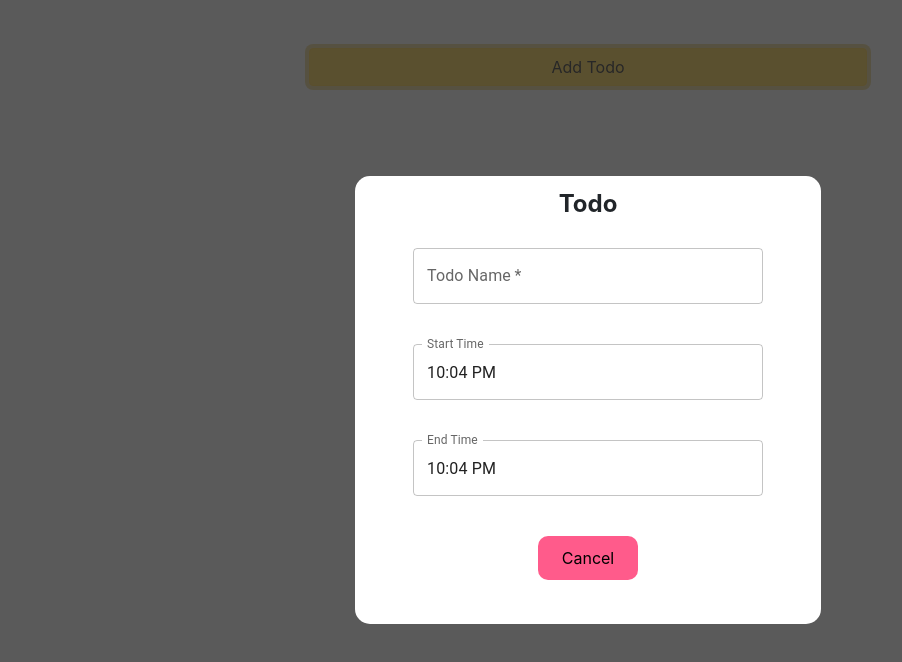
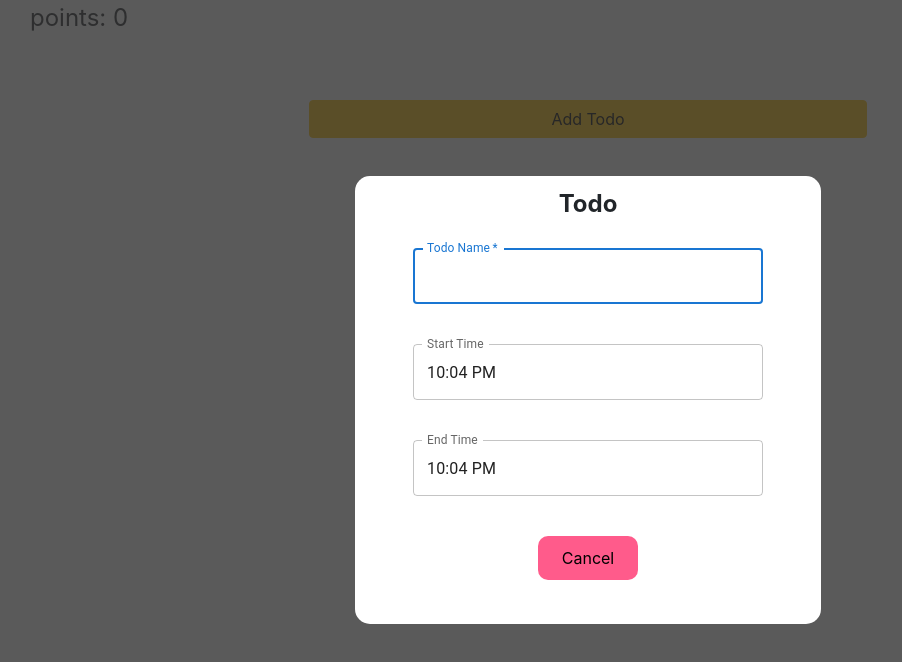
Before and after one commit to kerlous0/Todo-App, a React (Create React App) app: page / in a window 1280 px wide. Both pictures are taken after a click on the button "Add Todo". Shown: the top 662 px of the page, without its empty margins (52-954 px from the left). Built offline with nearby package versions, Linux system fonts and the light colour scheme.

Commit message:
edit & points & styles & rebuild

```diff
--- a/package.json
+++ b/package.json
@@ -6,11 +6,17 @@
     "@date-io/dayjs": "^3.0.0",
     "@emotion/react": "^11.11.3",
     "@emotion/styled": "^11.11.0",
+    "@fortawesome/fontawesome-svg-core": "^6.5.1",
+    "@fortawesome/free-brands-svg-icons": "^6.5.1",
+    "@fortawesome/free-regular-svg-icons": "^6.5.1",
+    "@fortawesome/free-solid-svg-icons": "^6.5.1",
+    "@fortawesome/react-fontawesome": "^0.2.0",
     "@mui/material": "^5.15.7",
     "@mui/x-date-pickers": "^6.19.3",
     "@testing-library/jest-dom": "^5.17.0",
     "@testing-library/react": "^13.4.0",
     "@testing-library/user-event": "^13.5.0",
+    "date-fns": "^3.3.1",
     "dayjs": "^1.11.10",
     "react": "^18.2.0",
     "react-dom": "^18.2.0",
--- a/src/App.css
+++ b/src/App.css
@@ -11,7 +11,7 @@
   position: relative;
   border-radius: 14px;
   background-color: rgba(0, 255, 255, 0.316);
-  margin-bottom: 5px;
+  margin: 0 auto 15px auto ;
 }
 
 .listgroupitem:last-child {
@@ -29,6 +29,17 @@
   transition: all .2s ease-in-out;
 }
 
-.right:hover {
+.left {
+  position: absolute;
+  right: -13px;
+  top: -5px;
+  background-color: rgb(255, 120, 47);
+  border-radius: 15px;
+  font-size: 27px;
+  cursor: pointer;
+  transition: all .2s ease-in-out;
+}
+
+.right:hover, .left:hover {
   transform: scale(1.2);
 }
--- a/src/App.js
+++ b/src/App.js
@@ -1,41 +1,151 @@
 import { useState } from 'react';
 import './App.css';
 import Modal from './components/Modal/Modal';
+import { FontAwesomeIcon } from '@fortawesome/react-fontawesome'
+import {faPen} from '@fortawesome/free-solid-svg-icons'
+import dayjs from 'dayjs';
+
 
 function App() {
   const [todo, setTodo] = useState([]);
+  const [id , seId] = useState(0);
+  const [modal, setModal] = useState(false);
+  const [todoName, setTodoName] = useState("");
+  const [from, setFrom] = useState(dayjs());
+  const [to, setTo] = useState(dayjs());
+  const [realFrom, setRealFrom] = useState(dayjs().format('h:mm A'));
+  const [reaTo, setRealTo] = useState(dayjs().format('h:mm A'));
+  const [edit, setEdit] = useState(false);
+  const [index, seIndex] = useState(0);
+  const [points, setPoints] = useState(0);
   // kero
+
+  const point = () => {
+    setPoints(points + 10);
+  };
 
   const completeTodo = (id) => {
     const complete = todo.filter((el) => {
       return(
-        el.name + el.from + el.to !== id
+        el.id !== id
       )
     })
     setTodo(complete)
+    point()
+
   }
+
+  const toggleModal = () => {
+    setModal(!modal)
+    setTodoName("")
+    setFrom(dayjs())
+    setTo(dayjs())
+    setRealFrom(dayjs().format('h:mm A'))
+    setRealTo(dayjs().format('h:mm A'))
+  };
+
+  const handleAdd = () => {
+    seId(id + 1)
+      const data = {
+          name: todoName,
+          from: from,
+          to: to,
+          realFrom: realFrom,
+          realTo: reaTo,
+          id: id
+      }
+
+      setTodo([...todo, data])
+      toggleModal()
+      setTodoName("")
+      setFrom(dayjs())
+      setTo(dayjs())
+      setRealFrom(dayjs().format('h:mm A'))
+      setRealTo(dayjs().format('h:mm A'))
+  }
+
+  const handleFrom = (newValue) => {
+      setFrom(newValue)
+      setRealFrom(newValue.format('h:mm A'))
+  };
+
+  const handleTo = (newValue) => {
+      setTo(newValue)
+      setRealTo(newValue.format('h:mm A'))
+  };
+
+
+  const openEdit = (id) => {
+    setEdit(true);
+    const index = todo.findIndex(item => item.id === id);
+    seIndex(index);
+    toggleModal();
+    setTodoName(todo[index].name);
+    setFrom(todo[index].from);
+    setTo(todo[index].to);
+    setRealFrom(todo[index].realFrom);
+    setRealTo(todo[index].realTo);
+  };
+
+  const editodo = () => {
+    const updatedTodo = {
+      ...todo[index],
+      name: todoName,
+      from: from,
+      to: to,
+      realFrom: realFrom,
+      realTo: reaTo,
+      // id remains the same
+    };
+
+    console.log(index, updatedTodo);
+
+    // Create a new todo array with the updated item
+    const newTodo = [...todo];
+    newTodo[index] = updatedTodo;
+
+    // Update the todo state with the new todo array
+    setTodo(newTodo);
+
+    // Assuming toggleModal() closes the modal and resets the form
+    toggleModal();
+    setTodoName("");
+    setFrom(dayjs());
+    setTo(dayjs());
+    setRealFrom(dayjs().format('h:mm A'));
+    setRealTo(dayjs().format('h:mm A'));
+    setEdit(false);
+  };
+
 
   const todoData = todo.map((el)=> {
     return (
-      <div className="listgroupitem " key={el.name + el.from + el.to}>
+      <div className="listgroupitem w-50" key={el.id}>
         <p className="text-center mb-5">{el.name}</p>
         <div className="d-flex justify-content-around">
-          <p>from: {el.from}</p>
-          <p>to: {el.to}</p>
+          <p>from: {el.realFrom}</p>
+          <p>to: {el.realTo}</p>
         </div>
-        <p className="right" onClick={()=>completeTodo(el.name + el.from + el.to)}>✔️</p>
+        <p className="right" onClick={()=>completeTodo(el.id)}>✔️</p>
+        <FontAwesomeIcon className="left" icon={faPen} onClick={()=>openEdit(el.id)} />
       </div>
     )
   })
 
   return (
-    <div className="d-flex container justify-content-center  vh-100">
+    <div className="container">
 
-      <div className="d-flex flex-direction: row justify-content-center w-50 ">
+    <div className="d-fdlex  justify-conternt-center  ">
 
-        <Modal setTodo={setTodo} todo={todo} />
+    <p className="d-flex fs-4 align-items-start ">points: {points}</p>
+      <div className="d-flex flex-column justify-content-center">
 
-        <div className="list-group mt-5 gap-4">
+
+        <button className="w-50 btn btn-warning mt-5 m-auto " onClick={toggleModal}>Add Todo</button>
+        <Modal editodo={editodo} edit={edit} toggleModal={toggleModal} handleAdd={handleAdd} handleFrom={handleFrom} handleTo={handleTo} modal={modal} todoName={todoName} setTodoName={setTodoName} from={from} to={to} />
+
+
+        <div className="list-group justify-content-center mt-5 gap-4">
 
           {todoData}
 
@@ -43,6 +153,7 @@ function App() {
       </div>
 
     </div>
+    </div>
   );
 }
 
--- a/src/components/Modal/Modal.js
+++ b/src/components/Modal/Modal.js
@@ -1,58 +1,18 @@
-import { useState } from "react";
 import './Modal.css'
 import * as React from 'react';
-import dayjs from 'dayjs';
 import { AdapterDayjs } from '@mui/x-date-pickers/AdapterDayjs';
 import { LocalizationProvider } from '@mui/x-date-pickers/LocalizationProvider';
 import { TimePicker } from '@mui/x-date-pickers/TimePicker';
 import TextField from '@mui/material/TextField';
 
-export default function Modal({setTodo, todo}) {
-    const [modal, setModal] = useState(false);
-    const [todoName, setTodoName] = useState("");
-    const [from, setFrom] = useState(dayjs());
-    const [to, setTo] = useState(dayjs());
-    const [realFrom, setRealFrom] = useState(dayjs().format('h:mm A'));
-    const [reaTo, setRealTo] = useState(dayjs().format('h:mm A'));
+export default function Modal({editodo, edit, toggleModal, handleAdd, handleFrom, handleTo, modal, todoName, setTodoName, from, to}) {
 
-    const toggleModal = () => {
-        setModal(!modal)
-        setTodoName("")
-        setFrom(dayjs())
-        setTo(dayjs())
-        setRealFrom(dayjs().format('h:mm A'))
-        setRealTo(dayjs().format('h:mm A'))
-    };
 
-    const handleAdd = () => {
-        const data = {
-            name: todoName,
-            from: realFrom,
-            to: reaTo
-        }
-        setTodo([...todo, data])
-        toggleModal()
-        setTodoName("")
-        setFrom(dayjs())
-        setTo(dayjs())
-        setRealFrom(dayjs().format('h:mm A'))
-        setRealTo(dayjs().format('h:mm A'))
-    }
 
-    const handleFrom = (newValue) => {
-        setFrom(newValue)
-        setRealFrom(newValue.format('h:mm A'))
-      };
-
-    const handleTo = (newValue) => {
-        setTo(newValue)
-        setRealTo(newValue.format('h:mm A'))
-      };
 
     return(
 
         <LocalizationProvider dateAdapter={AdapterDayjs}>
-            <button className="btn btn-warning mt-5 m-auto " onClick={toggleModal}>Add Todo</button>
 
             {modal && (
             <div className="m">
@@ -61,18 +21,18 @@ export default function Modal({setTodo, todo}) {
                         <h2 className="text-center">Todo</h2>
                         <div className="divInput">
 
-                            <TextField required id="outlined-basic" className="input" label="Todo Name" variant="outlined" value={todoName} onChange={(event) => setTodoName(event.target.value)} />
+                            <TextField autoFocus   required id="outlined-basic" className="input" label="Todo Name" variant="outlined" value={todoName} onChange={(event) => setTodoName(event.target.value)} />
                         </div>
                         <div className="divInput">
 
-                            <TimePicker label="Start Time" id="From" className="input" value={from} onChange={handleFrom} />
+                            <TimePicker label="Start Time" id="From" className="input"   value={from} onChange={handleFrom} />
 
                         </div>
                         <div className="divInput">
                             <TimePicker label="End Time" id="To" className="input" value={to} onChange={handleTo} />
                         </div>
                         <div className="sumCan d-flex justify-content-around">
-                            {todoName&&<button type="submit" className="Add" onClick={()=>handleAdd()}>Add</button>}
+                            {todoName&&<button type="submit" className="Add" onClick={edit ? editodo : handleAdd}>{edit ? "Edit" : "Add"}</button>}
                             <button className="Cancel" onClick={toggleModal}>Cancel</button>
                         </div>
 
```
Also changed, not shown: 1 other file (tests, documents, lock files or other folders).
